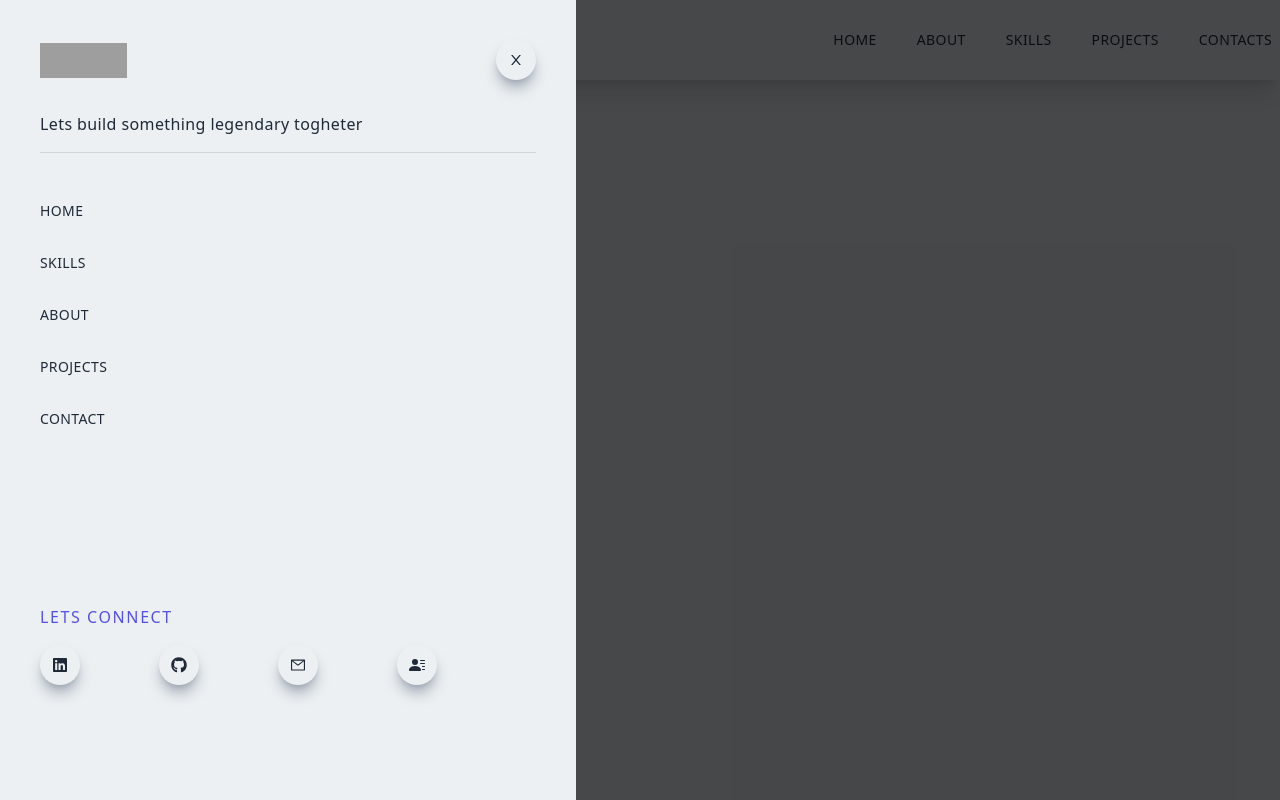
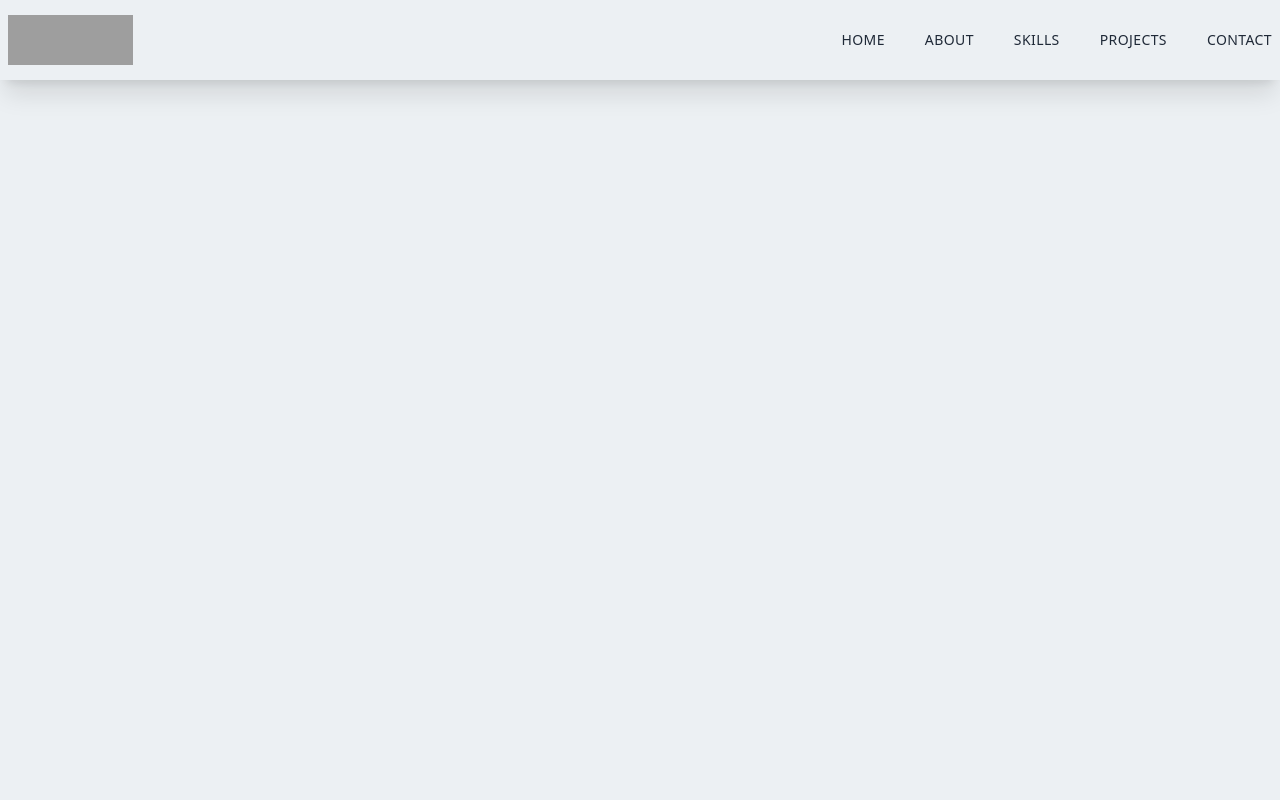
Before and after one commit to inocencio5117/inocencio_portifolio, a Next.js app: page / in a window 1280 px wide. Built offline with nearby package versions, Linux system fonts and the light colour scheme; grey boxes are pictures that could not be loaded.

Commit message:
Feat: adding responsive menu functionality

```diff
--- a/components/Navbar.jsx
+++ b/components/Navbar.jsx
@@ -1,4 +1,4 @@
-import React from "react";
+import React, { useState } from "react";
 import Image from "next/image";
 import Link from "next/link";
 import { AiOutlineClose, AiOutlineMenu, AiOutlineMail } from "react-icons/ai";
@@ -6,6 +6,12 @@
 import { BsFillPersonLinesFill } from "react-icons/bs";
 
 const Navbar = () => {
+  const [nav, setNav] = useState(false);
+
+  const handleNav = () => {
+    setNav(!nav);
+  };
+
   return (
     <div className="fixed w-full h-20 shadow-xl z-[100]">
       <div className="flex justify-between items-center w-full h-full px-2 2-xl:px-16">
@@ -34,19 +40,29 @@
             </Link>
             <Link href="/">
               <li className="ml-10 text-sm uppercase hover:border-b">
-                Contacts
+                Contact
               </li>
             </Link>
           </ul>
 
-          <div className="md:hidden">
+          <div onClick={handleNav} className="md:hidden">
             <AiOutlineMenu size={25} />
           </div>
         </div>
       </div>
 
-      <div className="fixed left-0 top-0 w-full h-screen bg-black/70">
-        <div className="fixed left-0 top-0 w-[75%] sm:w-[60%] md:w-[45%] h-screen bg-[#ecf0f3] p-10 ease-in duration-500">
+      <div
+        className={
+          nav ? "md:hidden fixed left-0 top-0 w-full h-screen bg-black/70" : ""
+        }
+      >
+        <div
+          className={
+            nav
+              ? "fixed left-0 top-0 w-[75%] sm:w-[60%] md:w-[45%] h-screen bg-[#ecf0f3] p-10 ease-in duration-500"
+              : "fixed left-[-100%] p-10 ease-in duration-500"
+          }
+        >
           <div>
             <div className="flex w-full items-center justify-between">
               <Image
@@ -55,7 +71,10 @@
                 width="87"
                 height="35"
               />
-              <div className="rounded-full shadow-lg shadow-gray-400 p-3 cursor-pointer">
+              <div
+                onClick={handleNav}
+                className="rounded-full shadow-lg shadow-gray-400 p-3 cursor-pointer"
+              >
                 <AiOutlineClose />
               </div>
             </div>
```
